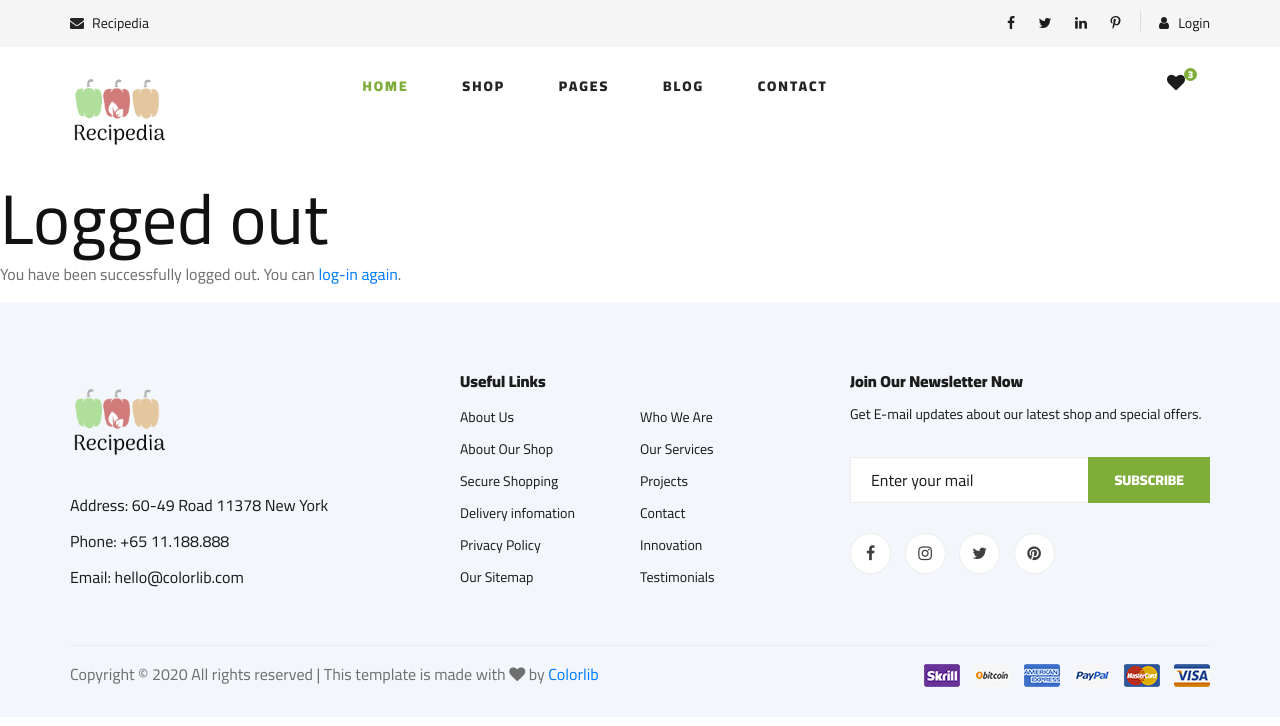
After one commit to Jonathanthanthanthan/RecipediaProject, a Django app: page /RecipeSearcher/logout/ in a window 1280 px wide. The commit adds this page. Shown: the top 726 px of the page. Run offline with Django 3.2, Linux system fonts and the light colour scheme; some libraries are stand-ins or nearby versions.

Commit message:
added profile button when a user is logged in. When user is not logged in, a login button is displayed

```diff
--- a/Recipedia/RecipeSearcher/templates/base.html
+++ b/Recipedia/RecipeSearcher/templates/base.html
@@ -55,6 +55,7 @@
                                 {% if request.user.is_authenticated %}
                                 Hello, {{ request.user.first_name }}
                                 <a href="/RecipeSearcher/{{request.user.username}}">profile</a>
+                                <a href="/RecipeSearcher/logout">Logout</a>
                                 {% else %}
                                 <a href="/RecipeSearcher/login"><i class="fa fa-user"></i> Login</a>
                                 {% endif %}
--- a/Recipedia/RecipeSearcher/templates/editprofileheader.html
+++ b/Recipedia/RecipeSearcher/templates/editprofileheader.html
@@ -24,7 +24,7 @@
                             <div class="profile-header-info">
                                 <h4 class="m-t-10 m-b-5">{{request.user.first_name}}</h4>
                                 <h4 class="m-t-10 m-b-5">{{request.user.username}}</h4>
-                                <p class="m-b-10">{{request.user.bio}}</p>
+                                <p class="m-b-10">{{request.user.profile.bio}}</p>
                                 <a href="/RecipeSearcher/{{request.user.first_name}}/edit" class="btn btn-sm btn-info mb-2">Edit Profile</a>
                             </div>
                             <!-- END profile-header-info -->
--- a/Recipedia/RecipeSearcher/templates/profileheader.html
+++ b/Recipedia/RecipeSearcher/templates/profileheader.html
@@ -24,9 +24,9 @@
                             <div class="profile-header-info">
                                 <h4 class="m-t-10 m-b-5">{{searchedUser.first_name}}</h4>
                                 <h3 class="m-t-10 m-b-5">{{searchedUser.username}}</h3>
-                                <p class="m-b-10">{{searchedUser.bio}}</p>
+                                <p class="m-b-10">{{searchedUser.profile.bio}}</p>
                                 {% if request.user.username == searchedUser.username %}
-                                <a href="RecipeSearcher/edit" class="btn btn-sm btn-info mb-2">Edit Profile</a>
+                                <a href="/RecipeSearcher/edit" class="btn btn-sm btn-info mb-2">Edit Profile</a>
                                 {% endif %}
                             </div>
                             <!-- END profile-header-info -->
--- /dev/null
+++ b/Recipedia/RecipeSearcher/templates/registration/logged_out.html
@@ -0,0 +1,9 @@
+{% extends "base.html" %}
+<h4>Logged out</h4>
+{% block content %}
+<h1>Logged out</h1>
+<p>
+    You have been successfully logged out.
+    You can <a href="/RecipeSearcher/login">log-in again</a>.
+</p>
+{% endblock %}
--- a/Recipedia/RecipeSearcher/urls.py
+++ b/Recipedia/RecipeSearcher/urls.py
@@ -11,6 +11,8 @@ urlpatterns = [
     path('base/', views.base),
     path('register/', views.register),
     path('edit/', views.edit),
+    path('logout/', auth_views.LogoutView.as_view(), name='logout'),
     path('<searchedUser>/', views.profile)
 
+
 ]
--- a/Recipedia/RecipeSearcher/views.py
+++ b/Recipedia/RecipeSearcher/views.py
@@ -18,7 +18,7 @@ def userlogin(request):
             if user is not None:
                 if user.is_active:
                     login(request,user)
-                    return HttpResponse('Authenticated ' 'successfully')
+                    return render (request,'index.html')
                 else:
                     return HttpResponse('Disabled account')
             else:
@@ -49,7 +49,6 @@ def register(request):
         user_form = UserRegistrationForm()
     return render(request,'register.html',{'user_form': user_form})
 
-
 def profile(request, searchedUser):
     searchedUser = get_object_or_404(User,username=searchedUser)
     if searchedUser is not None:
```
Also changed, not shown: Recipedia/Recipedia/settings.py (+5 -2 lines), Recipedia/media/users/2020/11/28/IKEAmonkey.jpg (added), Recipedia/media/users/2020/11/28/Inked043017_NorthCampus_WEB_05_LI.jpg (added), 1 other file.
